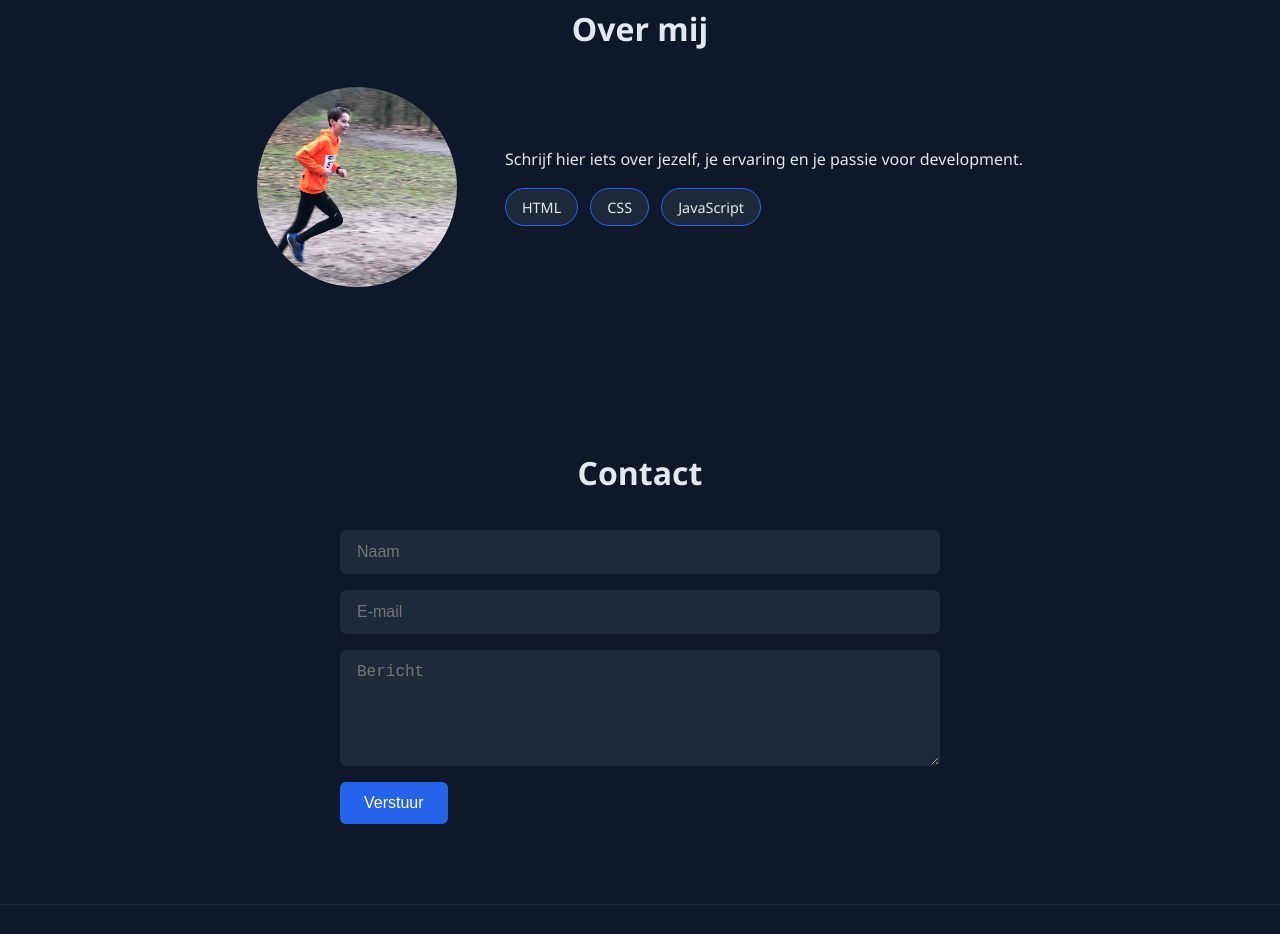
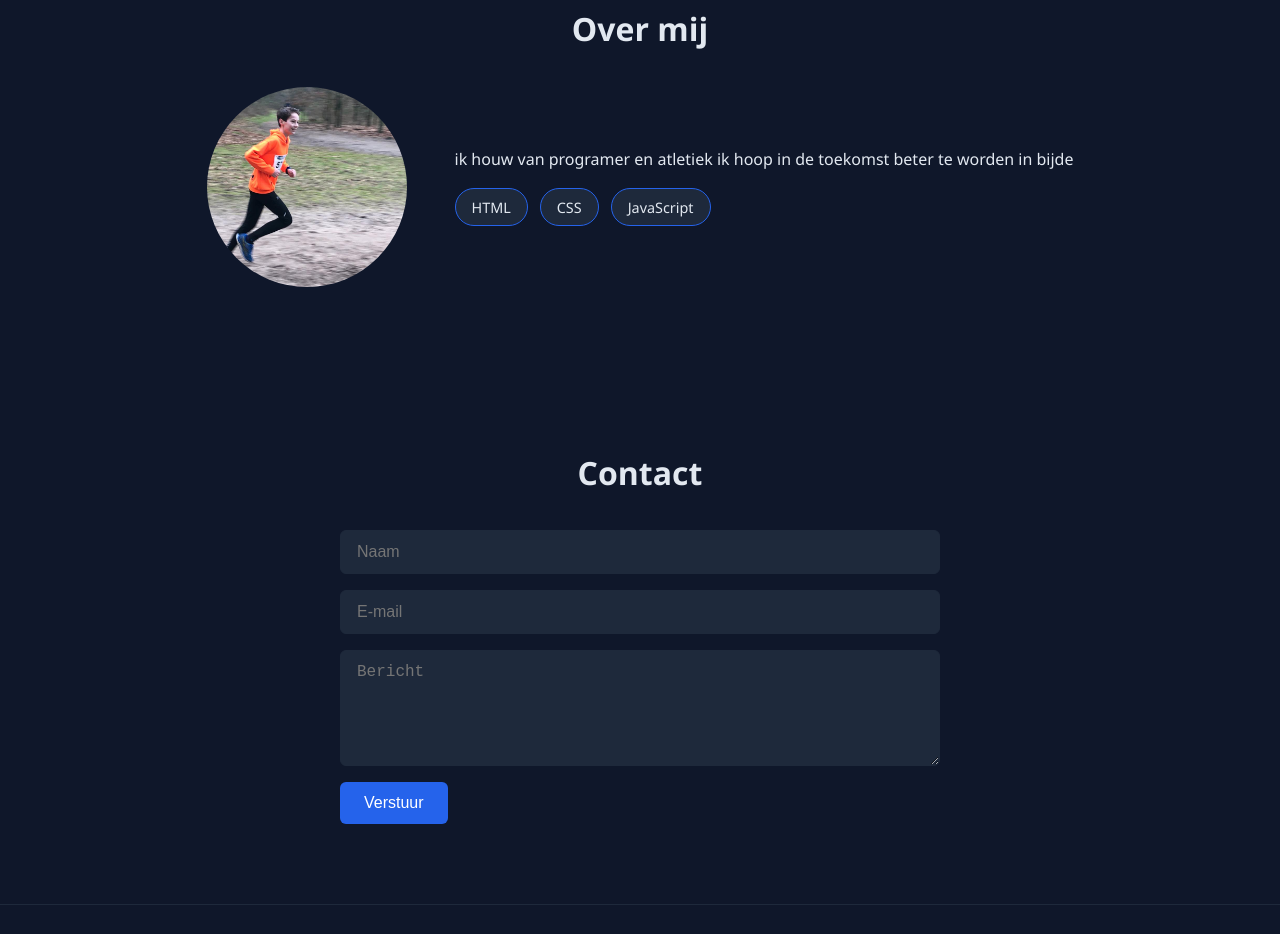
Before and after one commit to joostbosgoed/it-basics, a plain HTML site: page index.html in a window 1280 px wide. Shown: the part 947-1881 px from the top of the page. Drawn offline with Linux system fonts and the light colour scheme.

Commit message:
verbetering na opdracht 5

```diff
--- a/index.html
+++ b/index.html
@@ -51,7 +51,7 @@
         <!-- Profielfoto (vervang profile.jpg door je eigen foto) -->
         <img src="images/atletiek.jpeg" alt="Profielfoto" class="profile-img">
         <div class="about-text">
-          <p>Schrijf hier iets over jezelf, je ervaring en je passie voor development.</p>
+          <p>ik houw van programer en atletiek ik hoop in de toekomst beter te worden in bijde</p>
           <!-- Lijst met vaardigheden / skills -->
           <ul class="skills">
             <li>HTML</li>
```
